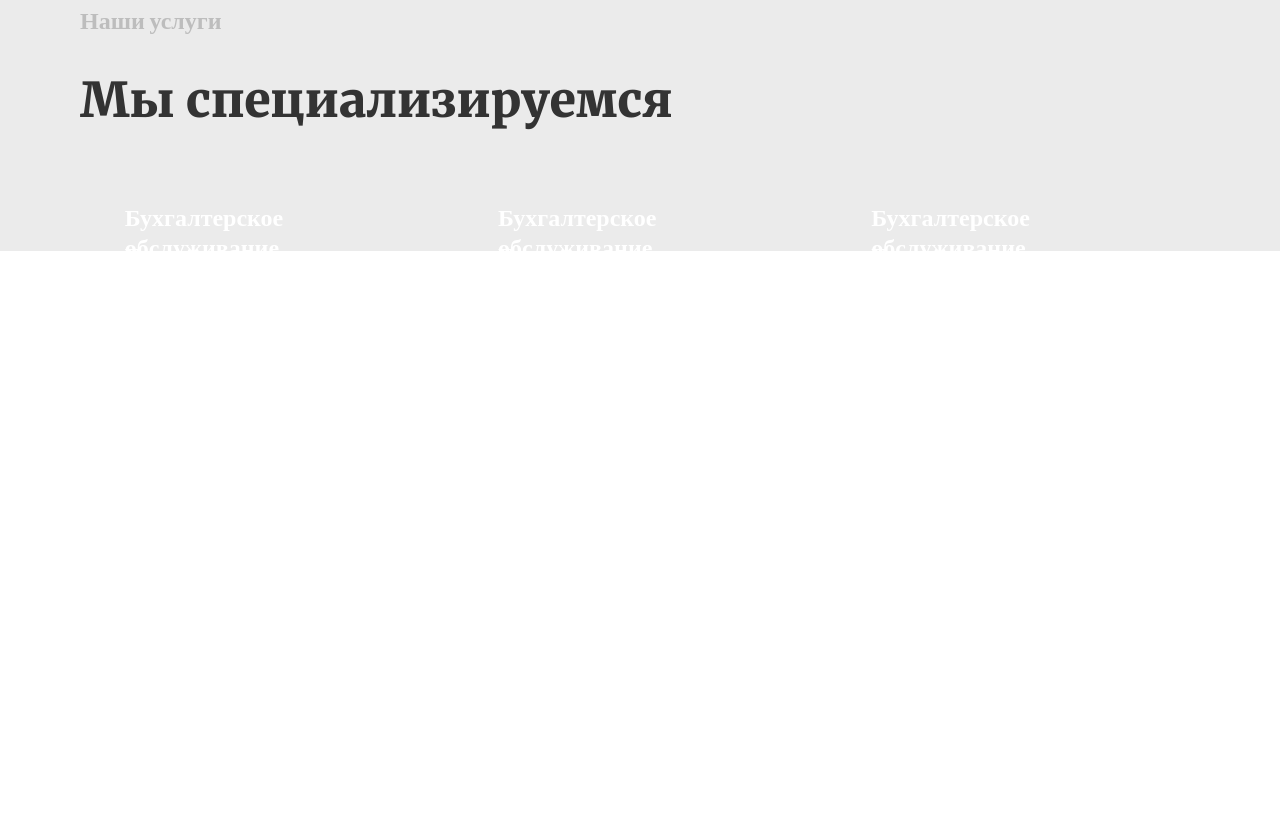
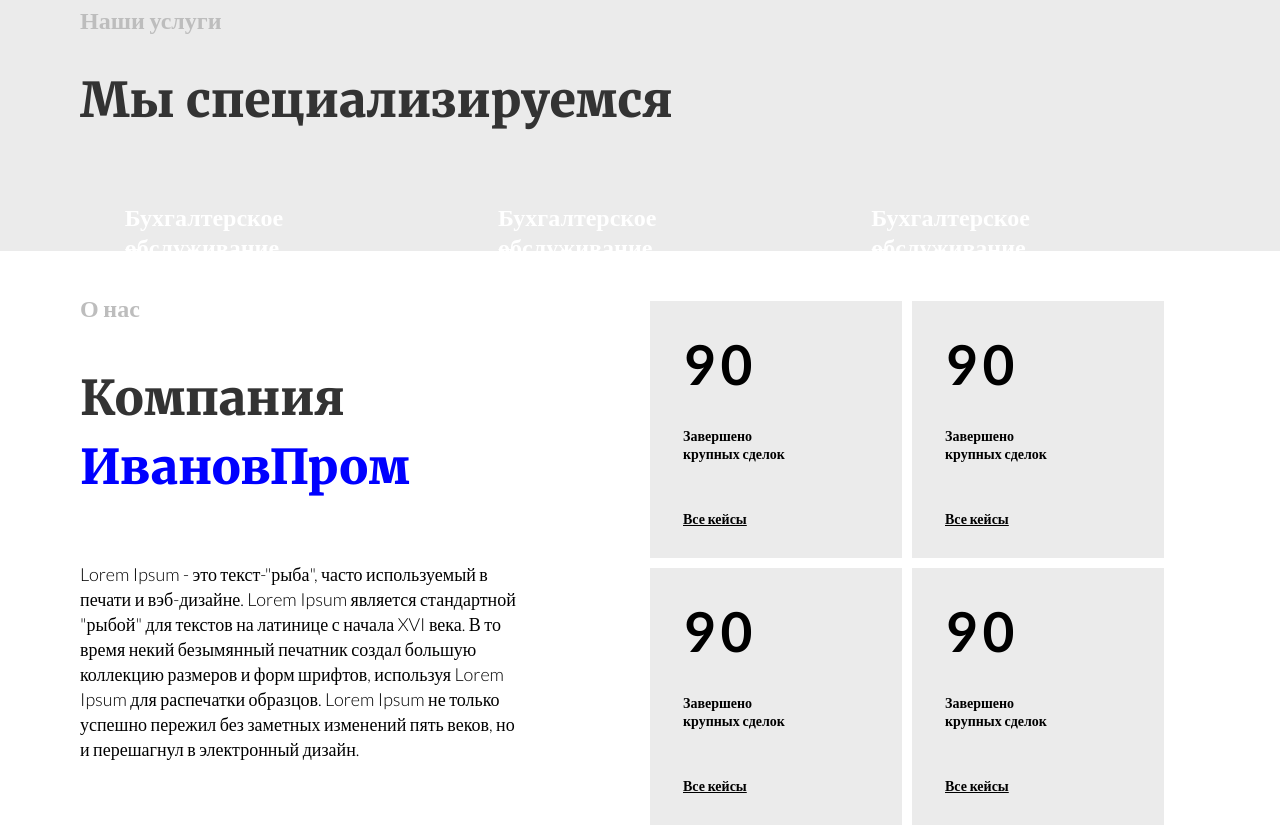
Before and after one commit to Iminzhanov/bohone, a plain HTML site: page index.html in a window 1280 px wide. Shown: the part 828-1653 px from the top of the page. Before the commit the page ends 1128 px from the top, so only its background shows below. Drawn offline with Linux system fonts and the light colour scheme.

Commit message:
and up comoany section

```diff
--- a/css/columns.css
+++ b/css/columns.css
@@ -1,5 +1,8 @@
 .col-4 {
     width: 33.33%
+}
+.col-6 {
+    width: 50%;
 }
 .col-8 {
     width: 64%;
--- /dev/null
+++ b/css/componets/company.css
@@ -0,0 +1,86 @@
+.company {
+    padding-top: 40px;
+}
+.company__row {
+    display: flex;
+    flex-wrap: wrap;
+}
+.about__us {
+    font-family: 'Lato';
+    font-style: normal;
+    font-weight: 900;
+    font-size: 24px;
+    line-height: 33px;
+    color: #BDBDBD;
+}
+.company__prom {
+    font-family: 'Merriweather';
+    font-style: normal;
+    font-weight: 900;
+    font-size: 48px;
+    line-height: 69px;
+    color: #333333;
+    padding-bottom: 60px;
+    padding-top: 40px;
+}
+.company__prom span {
+    color: blue;
+}
+.company__description p {
+    font-family: 'Lato';
+    font-style: normal;
+    font-weight: 300;
+    font-size: 18px;
+    line-height: 25px;
+    color: #000000;
+    width: 445px;
+}
+
+.company__menu {
+    display: flex;
+    flex-wrap: wrap;
+}
+.company__case {
+    padding: 30px 40px 30px 33px;
+    width: 45%;
+    background-color: #EBEBEB;
+    margin-left: 10px;
+    margin-top: 10px;
+    cursor: pointer;
+
+}
+.count {
+    font-family: 'Lato';
+    font-style: normal;
+    font-weight: 900;
+    font-size: 55px;
+    line-height: 66px;
+    letter-spacing: 0.1em;
+    text-transform: uppercase;
+    color: #000000;
+}
+.end__case {
+    font-family:'Lato';
+    font-style: normal;
+    font-weight: bold;
+    font-size: 14px;
+    line-height: 18px;
+    color: #000000;
+    padding-bottom: 47px;
+    padding-top: 30px;
+    width: 107px;
+}
+.all__case {
+    font-family: 'Lato';
+    font-style: normal;
+    font-weight: bold;
+    font-size: 14px;
+    line-height: 17px;
+    text-decoration-line: underline !important;
+    color: black;
+}
+.company__case:hover {
+    color: white;
+    background-color:  #005FA3;
+
+}
--- a/css/index.css
+++ b/css/index.css
@@ -7,3 +7,4 @@
 @import "./componets/header.css";
 @import "./componets/hero.css";
 @import "./componets/services.css";
+@import "./componets/company.css";
--- a/index.html
+++ b/index.html
@@ -104,6 +104,50 @@
             </div>
         </div>
     </section>
+    <section class="company">
+        <div class="container">
+            <div class="company__row">
+                <div class="col-6">
+                    <div class="company__description">
+                        <span class="about__us">О нас</span>
+                        <h3 class="company__prom">Компания
+                            <span>ИвановПром</span></h3>
+                        <p>Lorem Ipsum - это текст-"рыба", часто используемый в печати и вэб-дизайне. Lorem Ipsum является стандартной "рыбой" для текстов на латинице с начала XVI века. В то время некий безымянный печатник создал большую коллекцию размеров и форм шрифтов, используя Lorem Ipsum для распечатки образцов. Lorem Ipsum не только успешно пережил без заметных изменений пять веков, но и перешагнул в электронный дизайн.</p>
+                    </div>
+                </div>
+                <div class="col-6">
+                    <div class="company__menu">
+                       <div class="company__case">
+                        <span class="count">90</span>
+                        <p class="end__case">Завершено
+                            крупных сделок</p>
+                        <a class="all__case" href="">Все кейсы</a>
+                       </div>
+                       <div class="company__case">
+                        <span class="count">90</span>
+                        <p class="end__case">Завершено
+                            крупных сделок</p>
+                        <a class="all__case" href="">Все кейсы</a>
+                       </div>
+                       <div class="company__case">
+                        <span class="count">90</span>
+                        <p class="end__case">Завершено
+                            крупных сделок</p>
+                        <a class="all__case" href="">Все кейсы</a>
+                       </div>
+                       <div class="company__case">
+                        <span class="count">90</span>
+                        <p class="end__case">Завершено
+                            крупных сделок</p>
+                        <a class="all__case" href="">Все кейсы</a>
+                       </div>
+                    </div>
+                </div>
+            </div>
+        </div>
+    </section>
+
+
     <script src="./js/jquery-3.5.1.min.js"></script>
     <script src="./js/slick.min.js"></script>
     <script src="./js/index.js"></script>
```
